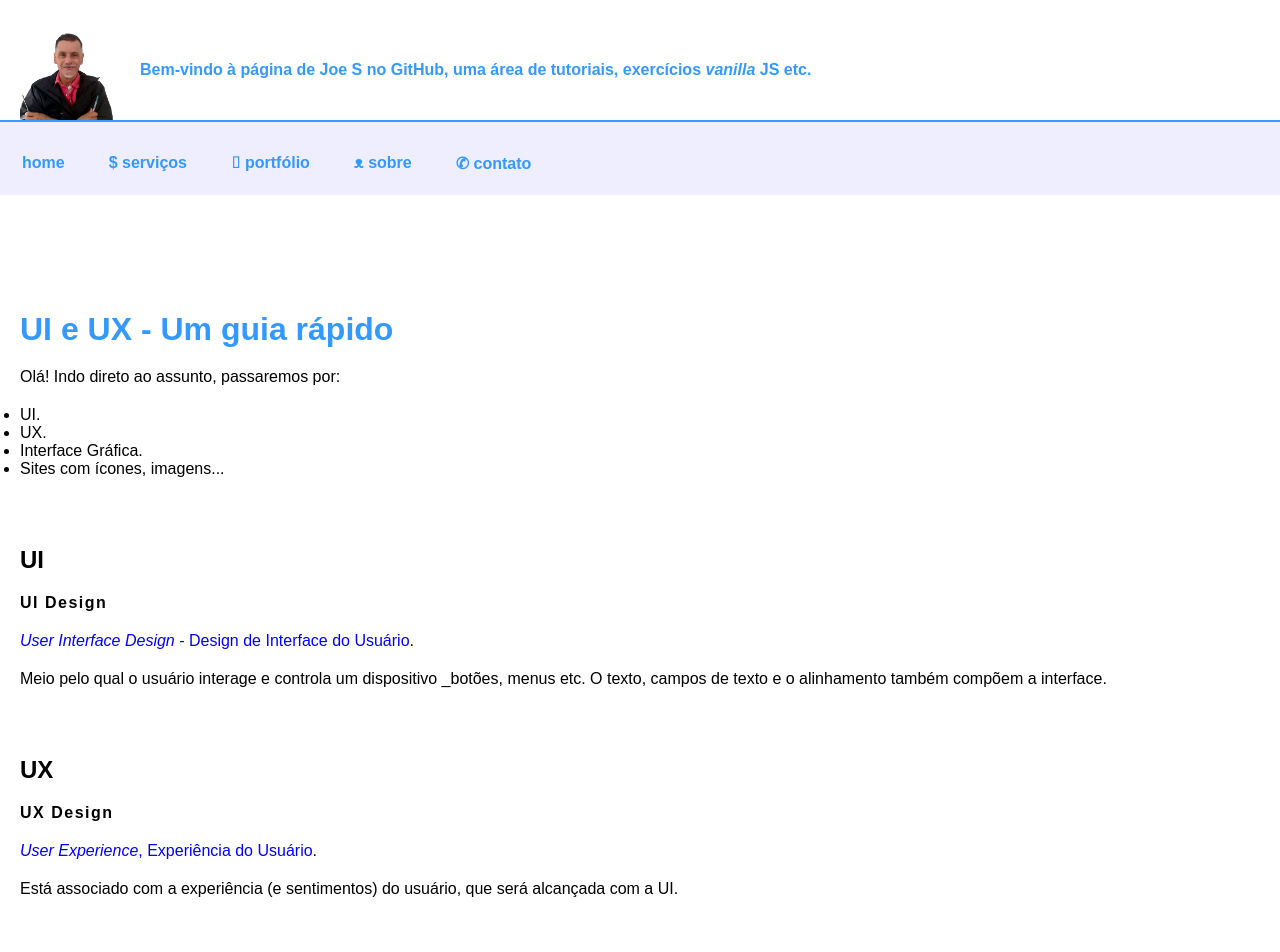
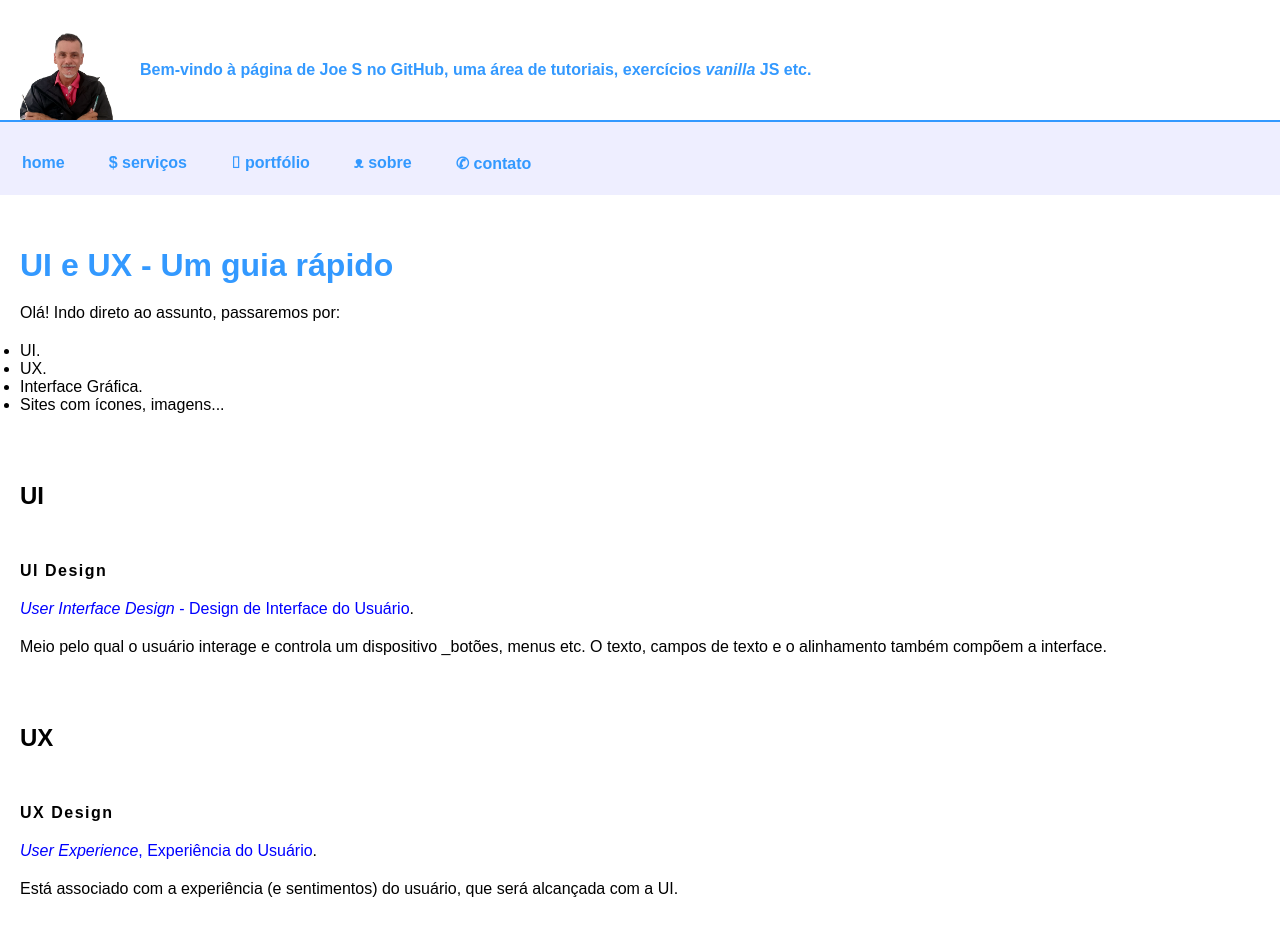
Before and after one commit to Joesynth/joesynth.github.io, a Jekyll site: the page built from _posts/2021-03-07-ui-e-ux.md, in a window 1280 px wide. Shown: the top 952 px of the page. Built offline with Jekyll 4.4.1, drawn with Linux system fonts in a browser that asks for light colours; our own code applies the rules of GitHub Pages for plain Markdown files.

Commit message:
Update style.css

```diff
--- a/css/style.css
+++ b/css/style.css
@@ -73,7 +73,7 @@ article { display: flex; gap: 15px; align-items: flex-start; }
 
 h6 { font-size: 1em; letter-spacing: 1.5px;}
 h1 { color: var(--cor-escura);}
-h1, h2, h3, h4, h5 { margin-top: 2em;}
+h2, h3, h4, h5, h6 { margin-top: 2em;}
 strong { font-size: 0.9em;}
 
 
```
